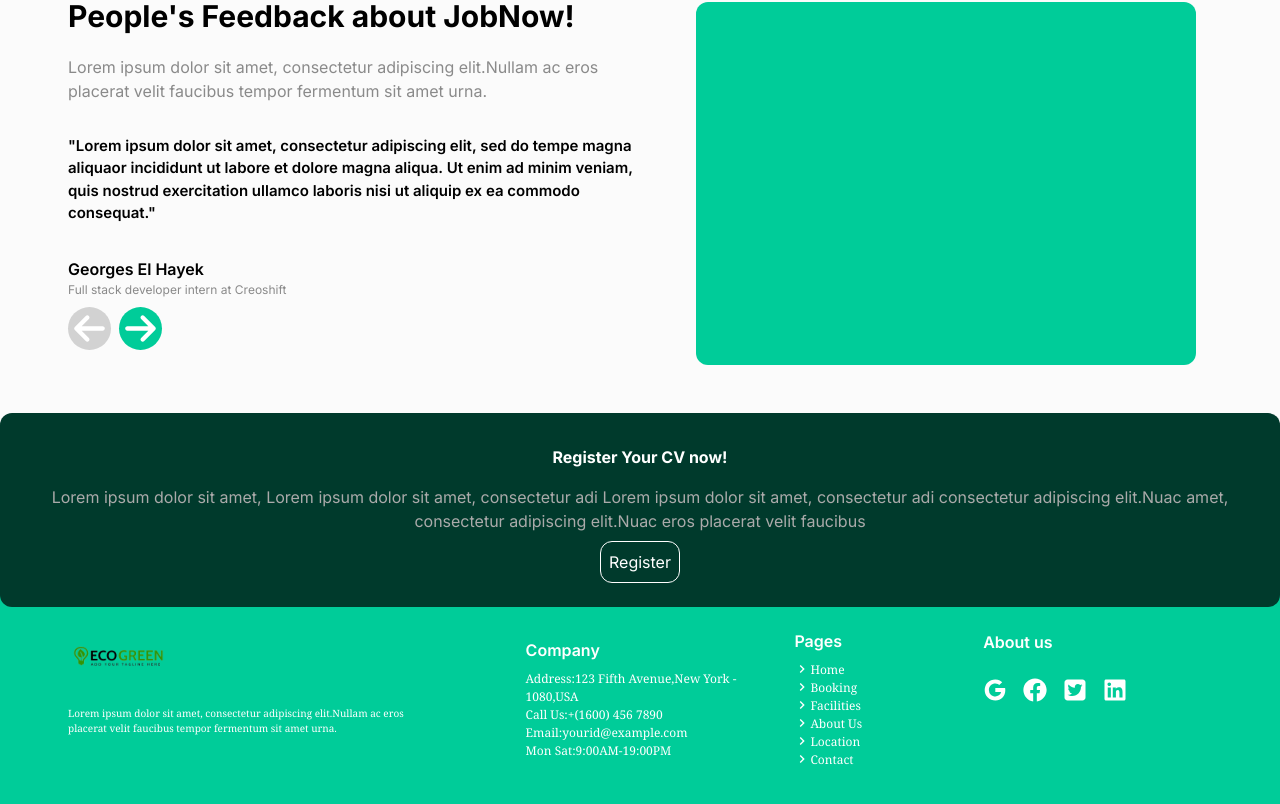
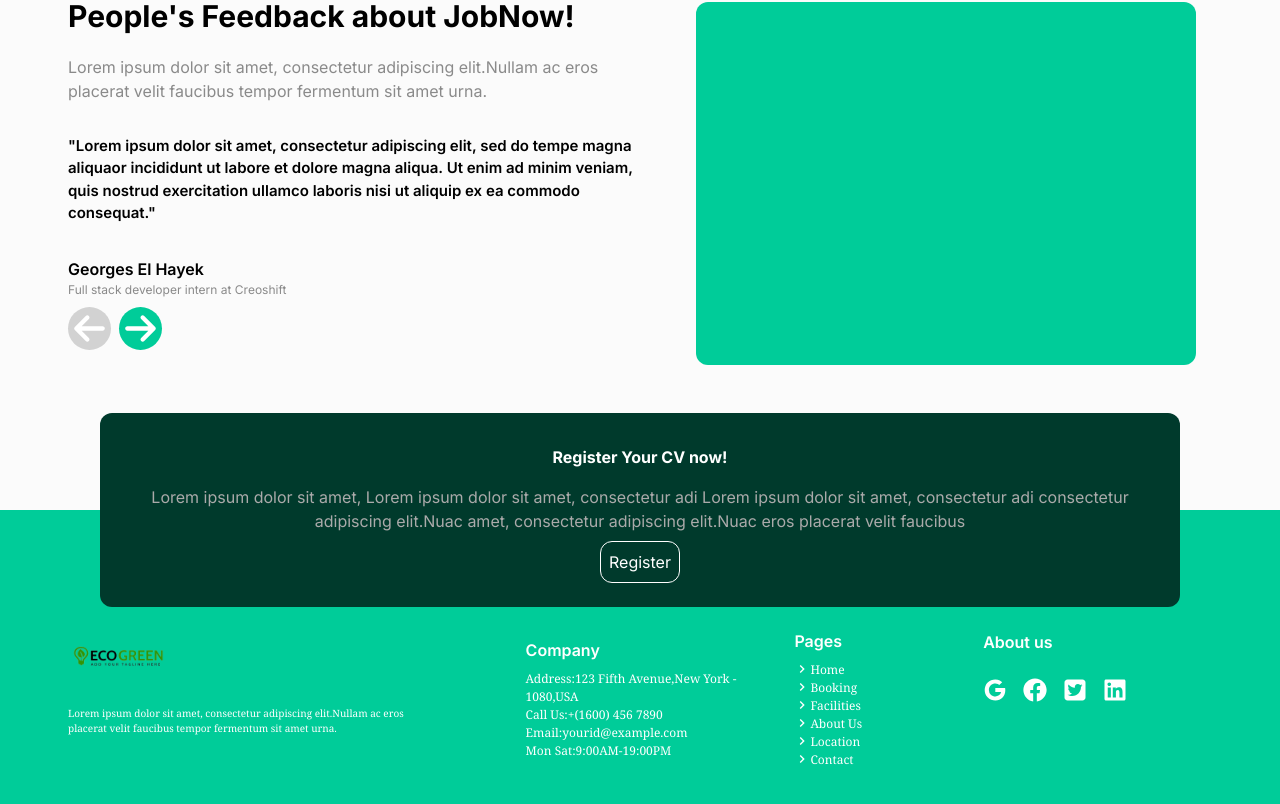
Before and after one commit to Georgeshayek/designpage, a Next.js app: page / in a window 1280 px wide. Shown: the part 2749-3553 px from the top of the page. Built offline with nearby package versions, Linux system fonts and the light colour scheme.

Commit message:
css review1

```diff
--- a/src/components/Footer/footer.js
+++ b/src/components/Footer/footer.js
@@ -12,12 +12,12 @@ const Footer=()=>{
         <div className="bg-[#00cc99] relative">
 
             <div className="   flex items-center justify-center  ">
-            <div className=" absolute  bg-[#003a2c] container  mx-[100px] max-lg:p-2 p-6 rounded-xl ">
-
+            <div className=" absolute  bg-[#003a2c]   mx-[100px] max-lg:mx-[30px] max-lg:p-2 p-6 rounded-xl ">
+                <div className="container mx-auto">
                 <h1 className='font-bold text-white text-center py-2 '> Register Your CV now! </h1>
                 <p className="text-[#aaaaaa] text-center py-2 lg:mx-4 max-lg:text-[10px]">Lorem ipsum dolor sit amet, Lorem ipsum dolor sit amet, consectetur adi Lorem ipsum dolor sit amet, consectetur adi consectetur adipiscing elit.Nuac  amet, consectetur adipiscing elit.Nuac eros placerat velit faucibus </p>
                <div className="flex justify-center"> <button className="bg-transparent border border-white p-2 rounded-xl text-white">Register</button></div>
-          </div></div>
+          </div></div></div>
 
                     <div className="container mx-auto py-24 px-[68px] ">
                         <div className="grid grid-cols-5 max-lg:grid-cols-2 ">
```
